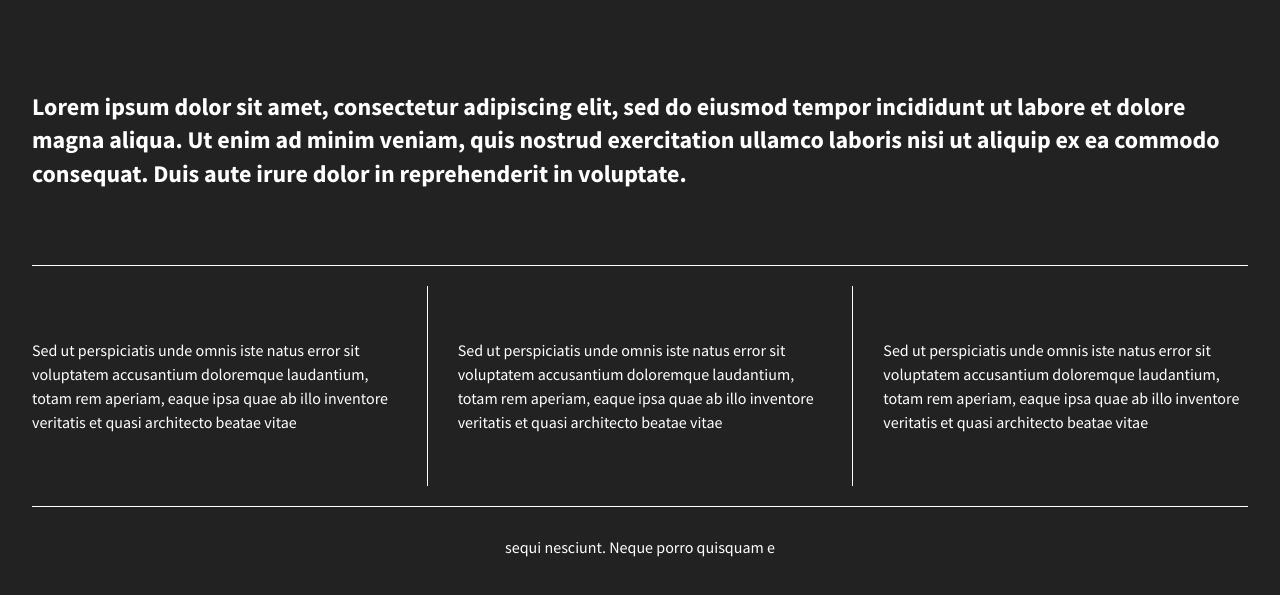
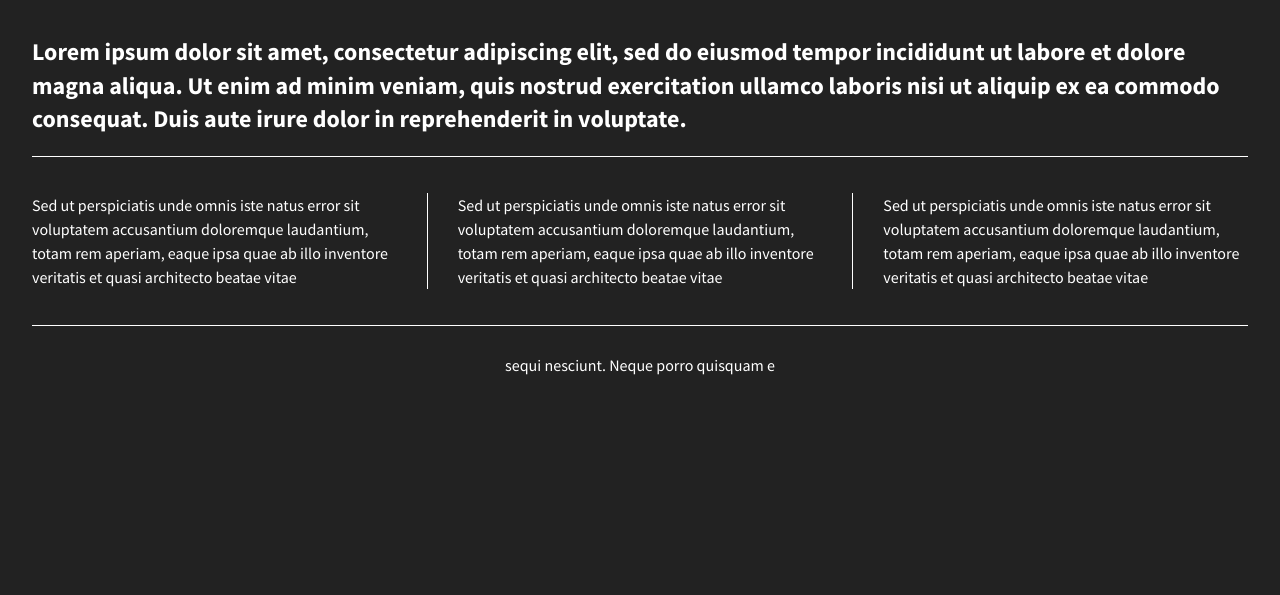
Before and after one commit to VidaWee/08.01-206-flexbox-starter-2023, a plain HTML site: page index.html in a window 1280 px wide. Shown: the part 65-660 px from the top of the page. Drawn offline with nearby package versions, Linux system fonts and the light colour scheme.

Commit message:
add min-height:0 to <main> and flex item container to fix overflow text

```diff
--- a/css/main.css
+++ b/css/main.css
@@ -118,7 +118,7 @@ header h1{
 
 main {
   background-color: #222;
-  height: 250px;
+  /*height: 250px;*/
   width: 100%;
   font-size: 1em;
   display: flex;
@@ -129,7 +129,9 @@ main {
   border-bottom-color: #fff;
   margin-bottom: 20px;
   flex: 1 0 auto;
-  overflow:hidden;
+  min-height: 0;
+
+
 
 }
 
@@ -156,6 +158,7 @@ footer{
   border-top-color: #fff;
   margin-top: 20px;
   font-size: 1em;
+  min-height: 0;
 
 }
 
@@ -201,14 +204,14 @@ footer{
   font-size: 1rem;
   background-color: #222;
   /* width: 30%; */
-  height: 200px;
+  min-height: 0;
   display: flex;
   justify-content: center;
   align-items: center;
-  overflow: auto;
   flex-grow: 1;
   flex-shrink: 1;
   flex-basis: 0;
+
 
 
 }
@@ -216,7 +219,6 @@ footer{
 /* ==========================================================================
    Helper classes
    ========================================================================== */
-
 /*
  * Hide visually and from screen readers:
  */
```
